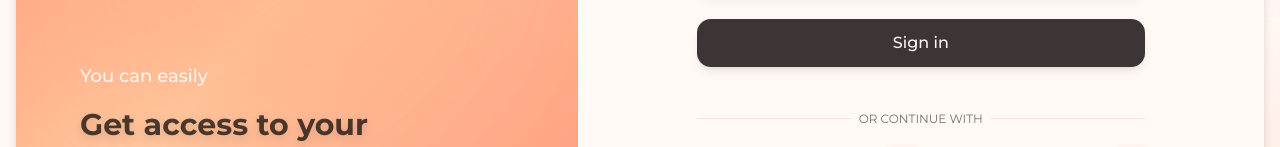
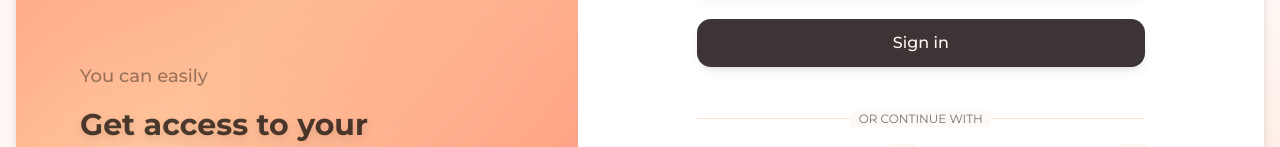
Before and after one commit to GraKuba/reserve-surf-prod, a React (Vite) app in the folder reserve-surf-production/frontend/: page /operator/login in a window 1280 px wide. Shown: the part 477-624 px from the top of the page. Built offline with nearby package versions, Linux system fonts and the light colour scheme.

Commit message:
Fix image loading in production by properly importing dashboard screenshot
- Import dashboard-screenshot.png as a module to ensure Vite handles it correctly during build
- This ensures the image path is properly resolved in production deployment

```diff
--- a/reserve-surf-production/frontend/src/components/LoginForm.tsx
+++ b/reserve-surf-production/frontend/src/components/LoginForm.tsx
@@ -48,7 +48,7 @@ export function LoginForm({
 
               {/* Main text at the bottom */}
               <div className="relative z-10">
-                <p className="text-background/90 text-base xl:text-lg mb-3 xl:mb-4 font-medium">
+                <p className="text-black/40 text-base xl:text-lg mb-3 xl:mb-4 font-medium">
                   You can easily
                 </p>
                 <h2 className="text-2xl xl:text-3xl font-bold text-black/70 leading-tight drop-shadow-lg">
@@ -89,7 +89,7 @@ export function LoginForm({
             </div>
 
             {/* Right Panel - Login Form */}
-            <div className="flex-1 flex items-center justify-center p-6 sm:p-8 lg:p-12 xl:p-16">
+            <div className="flex-1 flex items-center bg-white justify-center p-6 sm:p-8 lg:p-12 xl:p-16">
               <div className="w-full max-w-sm sm:max-w-md">
                 <div className="mb-6 sm:mb-8">
                   <div className="flex items-center gap-3 mb-3 sm:mb-4">
--- a/reserve-surf-production/frontend/src/pages/BusinessLanding.tsx
+++ b/reserve-surf-production/frontend/src/pages/BusinessLanding.tsx
@@ -11,6 +11,7 @@ import {
   Euro,
 } from "lucide-react";
 import Footer from "@/components/Footer";
+import dashboardScreenshot from "/dashboard-screenshot.png";
 
 // Import ShadCN components
 import { Button } from "@/components/ui/button";
@@ -203,7 +204,7 @@ const BusinessLanding = () => {
                 </div>
                 <div className="relative">
                   <img
-                    src="/dashboard-screenshot.png"
+                    src={dashboardScreenshot}
                     alt="ReserveSurf Operator Dashboard showing real-time bookings, ocean conditions, and staff scheduling"
                     className="w-full h-auto"
                   />
```
